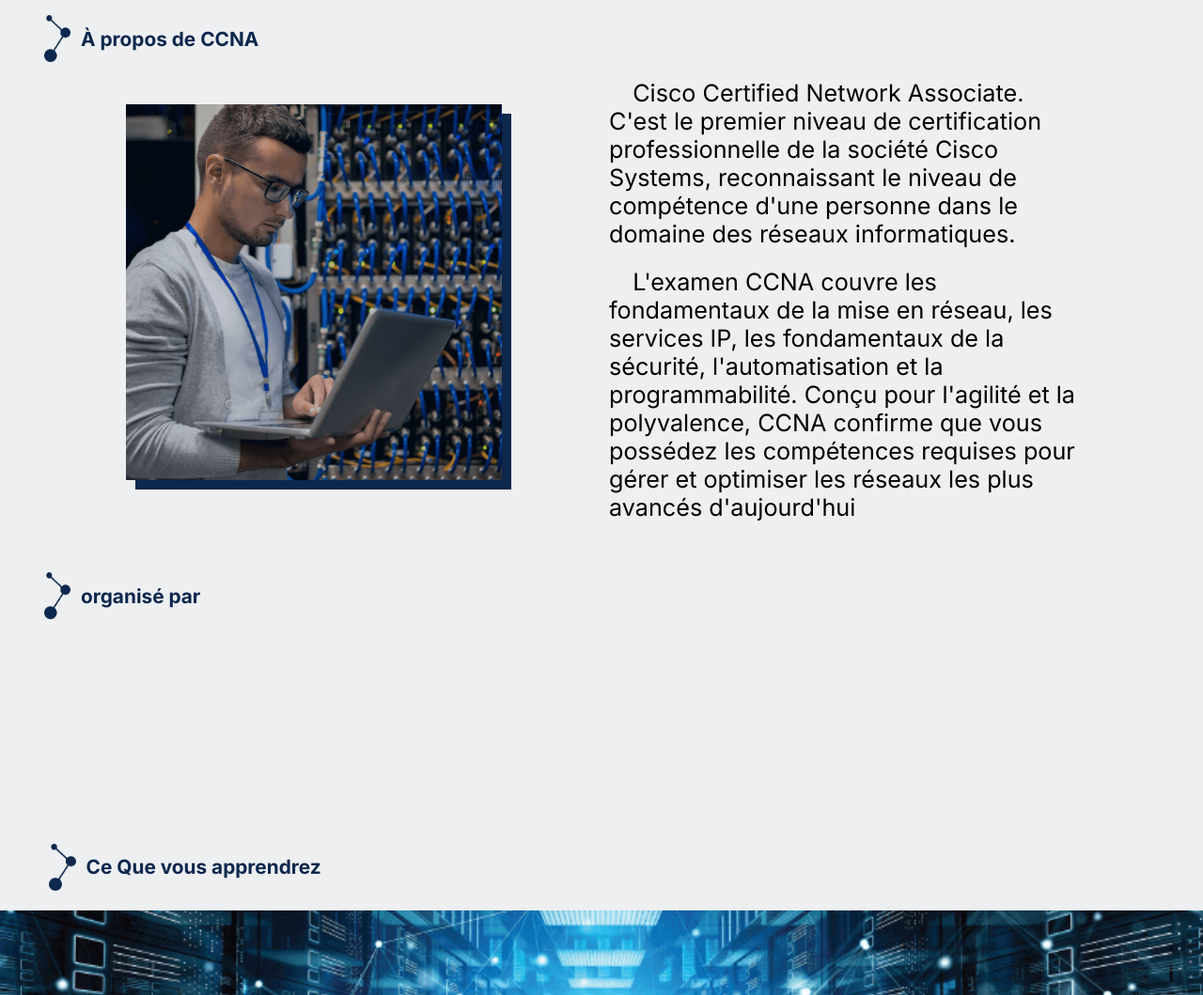
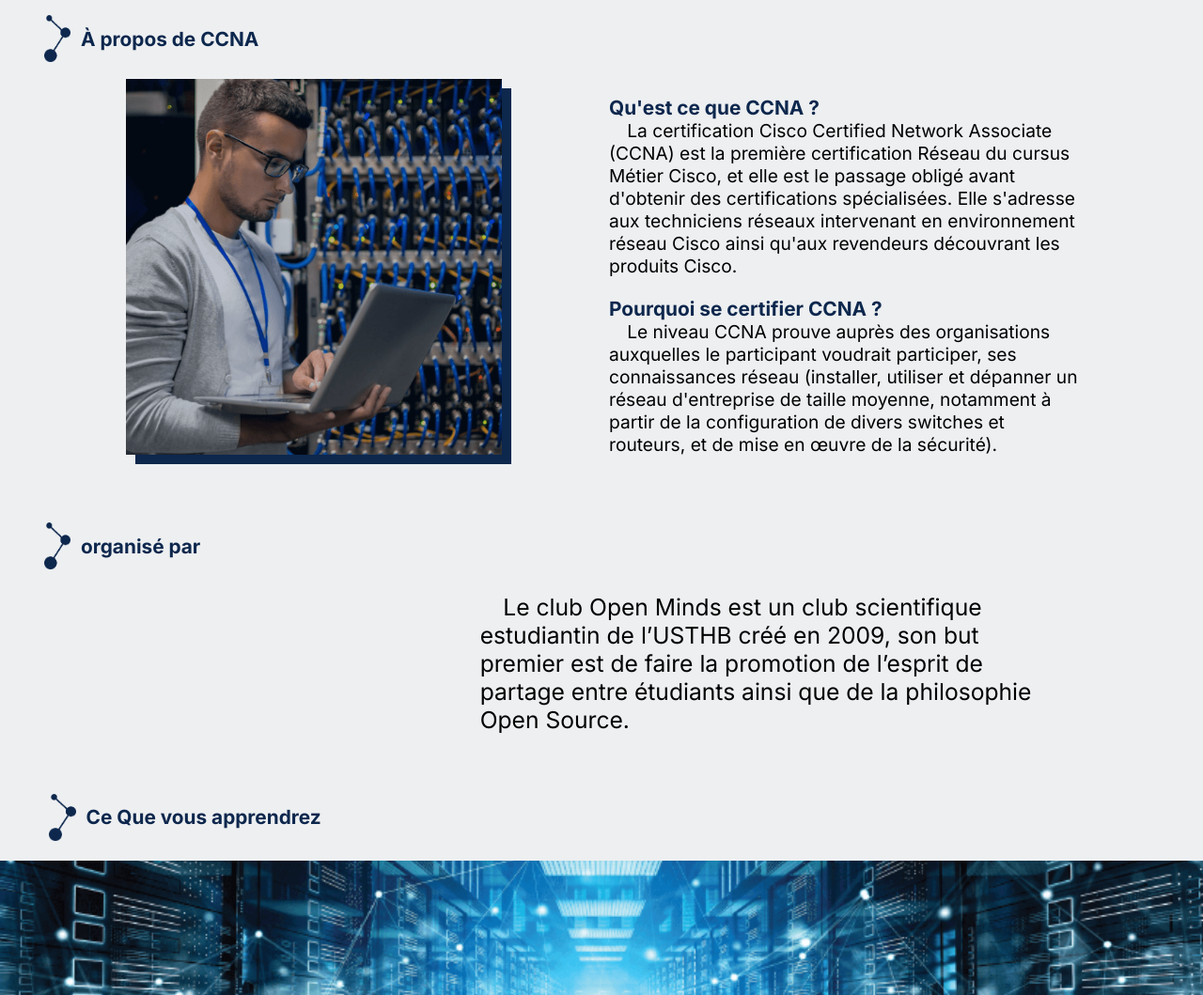
Before and after one commit to openmindsclub/ccna-website, a website: page index.html in a window 1280 px wide. Shown: the part 762-1821 px from the top of the page at 94% size. Drawn offline with Linux system fonts and the light colour scheme.

Commit message:
update about seciton

```diff
--- a/index.html
+++ b/index.html
@@ -53,19 +53,22 @@
           <img src="./assets/img.png" alt="" />
         </div>
         <div>
+          <h2>Qu'est ce que CCNA ?</h2>
           <p>
-            Cisco Certified Network Associate. C'est le premier niveau de
-            certification professionnelle de la société Cisco Systems,
-            reconnaissant le niveau de compétence d'une personne dans le domaine
-            des réseaux informatiques.
+            La certification Cisco Certified Network Associate (CCNA) est la
+            première certification Réseau du cursus Métier Cisco, et elle est le
+            passage obligé avant d'obtenir des certifications spécialisées. Elle
+            s'adresse aux techniciens réseaux intervenant en environnement
+            réseau Cisco ainsi qu'aux revendeurs découvrant les produits Cisco.
           </p>
           <br />
+          <h2>Pourquoi se certifier CCNA ?</h2>
           <p>
-            L'examen CCNA couvre les fondamentaux de la mise en réseau, les
-            services IP, les fondamentaux de la sécurité, l'automatisation et la
-            programmabilité. Conçu pour l'agilité et la polyvalence, CCNA
-            confirme que vous possédez les compétences requises pour gérer et
-            optimiser les réseaux les plus avancés d'aujourd'hui
+            Le niveau CCNA prouve auprès des organisations auxquelles le
+            participant voudrait participer, ses connaissances réseau
+            (installer, utiliser et dépanner un réseau d'entreprise de taille
+            moyenne, notamment à partir de la configuration de divers switches
+            et routeurs, et de mise en œuvre de la sécurité).
           </p>
         </div>
       </div>
@@ -76,9 +79,16 @@
         <img src="./assets/3dots.png" alt="" />
         <h2>organisé par</h2>
       </div>
-      <div class="logo">
+      <div class="row">
         <!-- <div id="fge"></div> -->
         <div id="omc"></div>
+        <div>
+          <p>
+            Le club Open Minds est un club scientifique estudiantin de l’USTHB
+            créé en 2009, son but premier est de faire la promotion de l’esprit
+            de partage entre étudiants ainsi que de la philosophie Open Source.
+          </p>
+        </div>
       </div>
     </section>
 
--- a/public/styles.css
+++ b/public/styles.css
@@ -133,6 +133,7 @@
 #about p {
   width: clamp(50%, 500px, 100%);
   max-width: 900px;
+  font-size: 1.2rem;
 }
 
 p {
@@ -467,14 +468,22 @@
   color: rgb(29, 196, 29);
 }
 
-#organizers .logo div {
-  margin: 0 auto;
+#organizers .row {
+  /* margin: 0 auto; */
   display: flex;
+  flex-direction: column;
   justify-content: center;
+  align-items: center;
+  justify-content: space-evenly;
+  font-size: 1.1rem;
+}
+#organizers .row div{
+  width: 50%;
 }
 #omc,
 #fge {
   width: 200px;
+  max-width: 200px;
   height: auto;
   aspect-ratio: 1/1;
   background-position: center;
@@ -572,8 +581,9 @@
     max-width: 170px;
   }
 
-  #organizers .row div {
-    width: 50%;
-    height: auto;
+  #organizers .row {
+    flex-direction: row;
+    /* width: 50%;
+    height: auto; */
   }
 }
```
